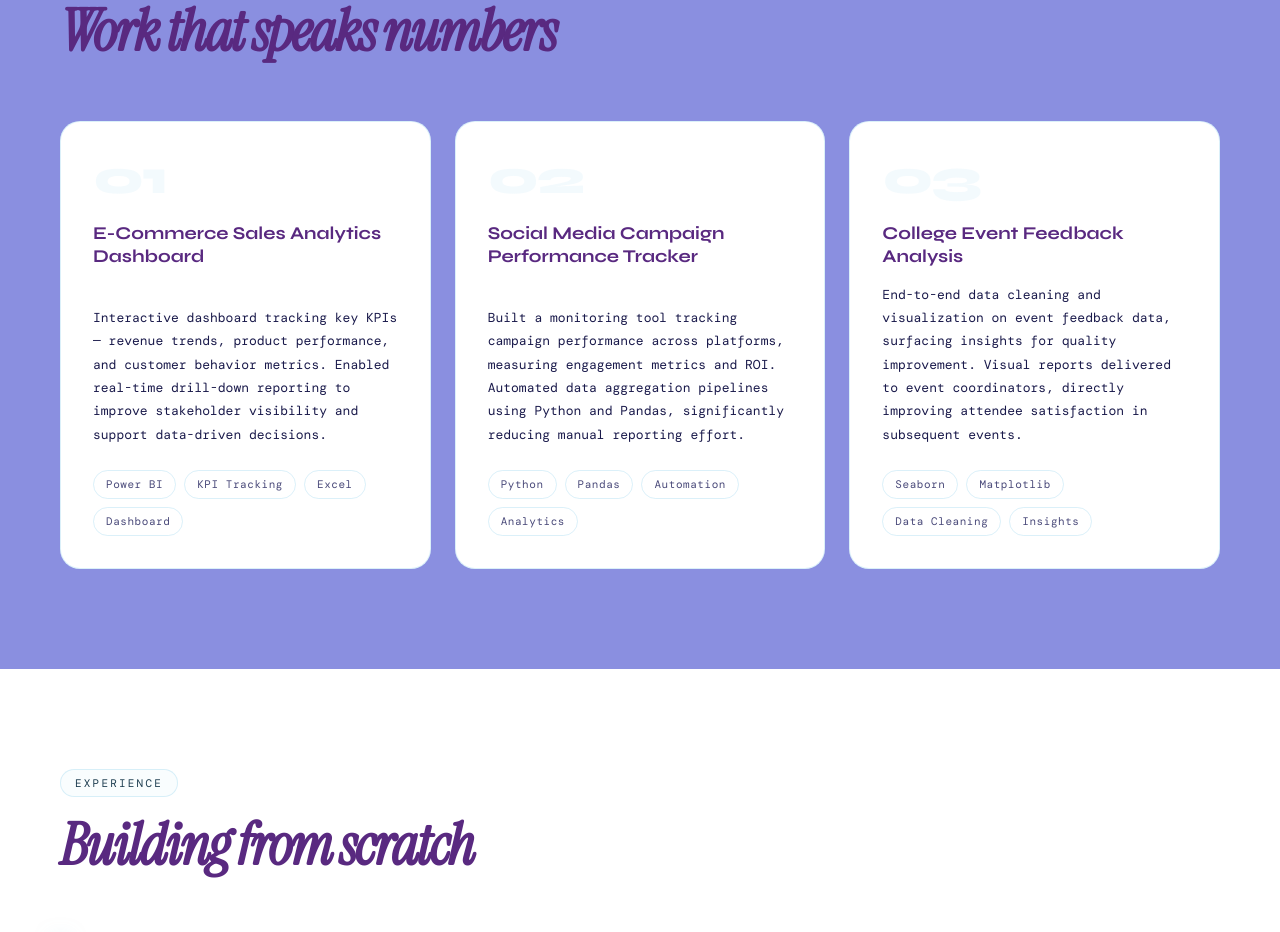
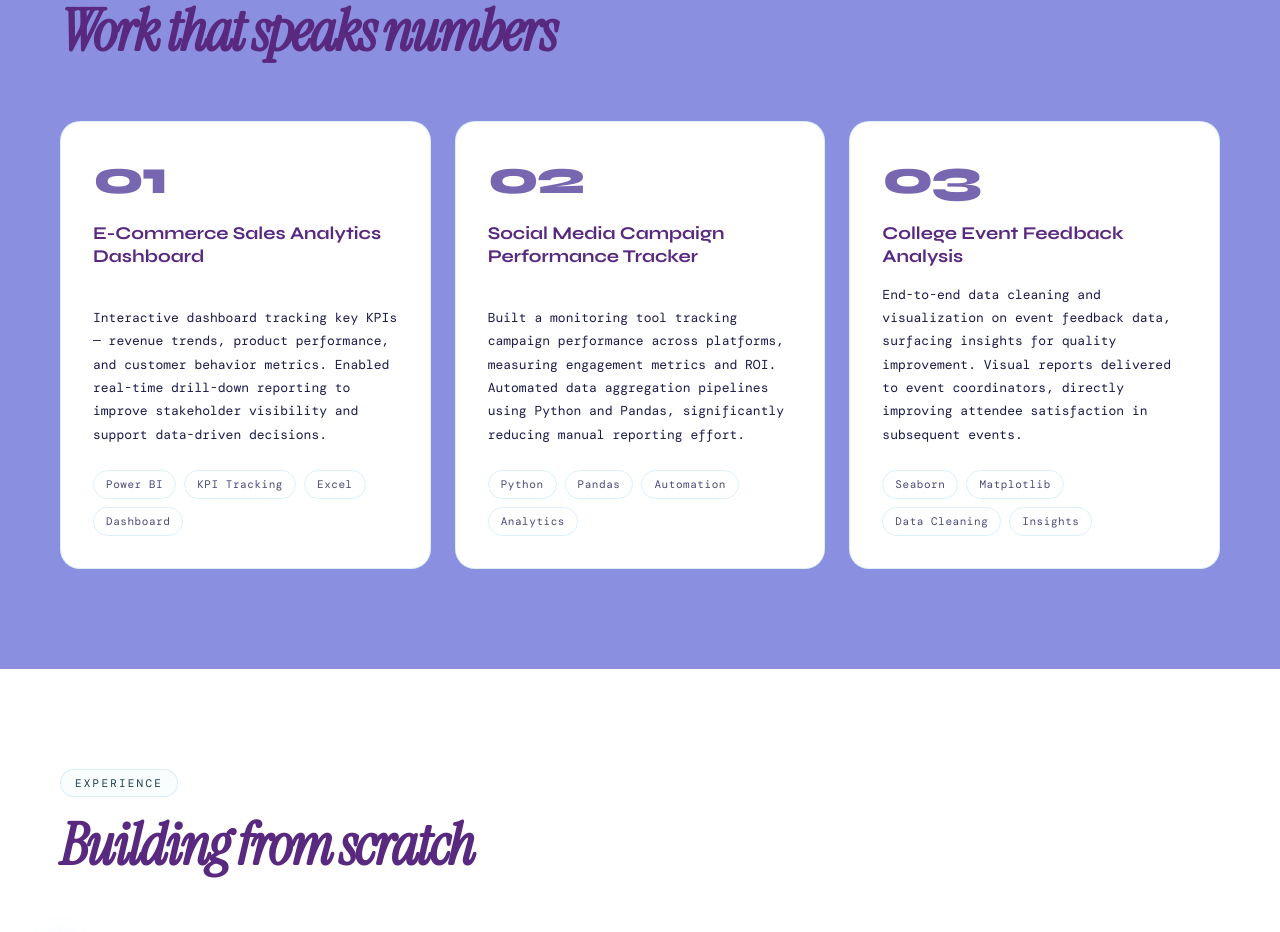
Before and after one commit to Nikhilkudachikar/Portfolio, a plain HTML site: page index.html in a window 1280 px wide. Shown: the part 2789-3721 px from the top of the page. Drawn offline with nearby package versions, Linux system fonts and the light colour scheme; a web font is replaced by a local one.

Commit message:
Update index.html
color

```diff
--- a/index.html
+++ b/index.html
@@ -740,7 +740,7 @@
       font-family: var(--font-display);
       font-size: 48px;
       font-weight: 800;
-      color: rgba(135, 206, 235, 0.1);
+      color: rgba(74, 53, 150, 0.753);
       letter-spacing: -2px;
       line-height: 1;
       margin-bottom: 20px;
```
